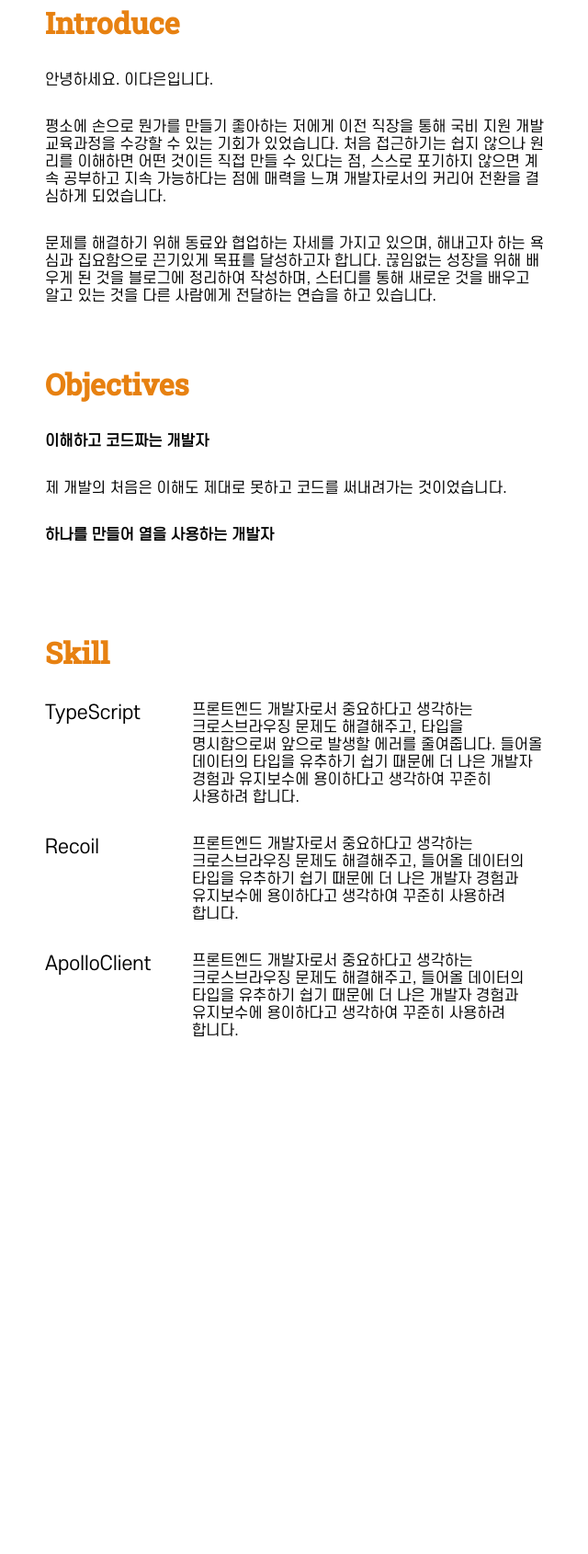
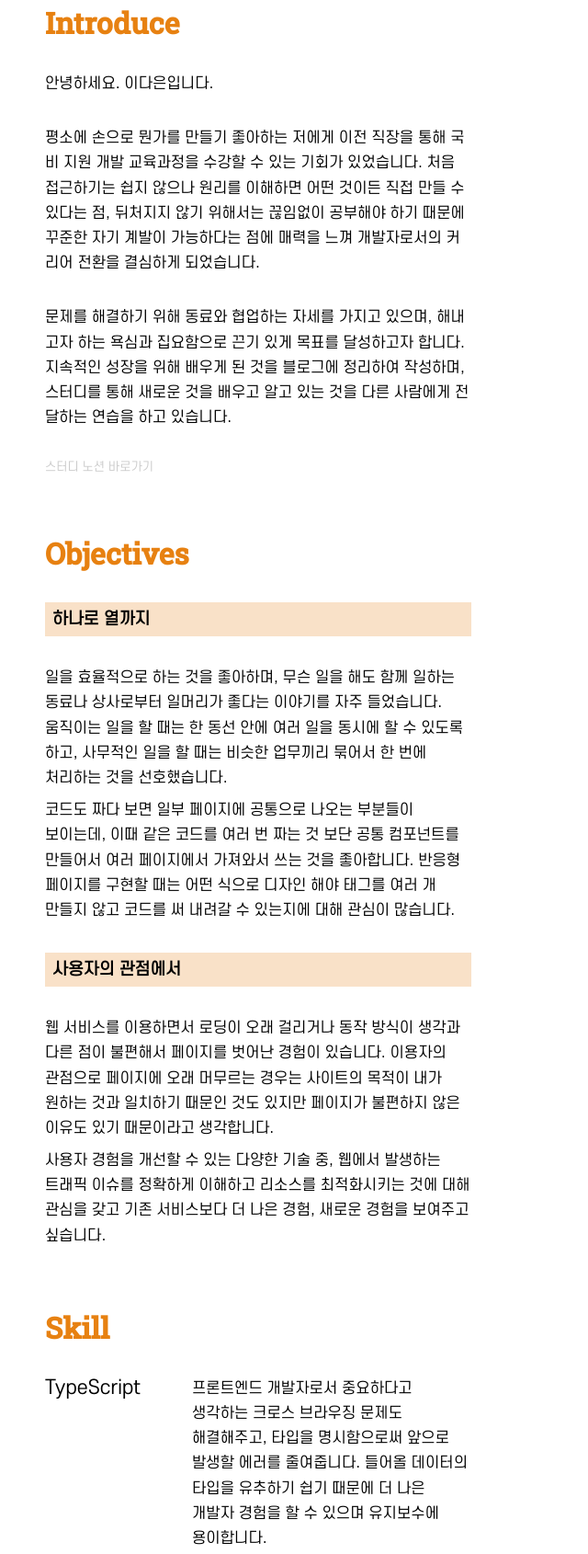
Before and after one commit to daeuneeee/daeuneeee.github.io, a plain HTML site: page resume.html in a window 1280 px wide. Shown: the part 77-1767 px from the top of the page at 92% size, without its empty margins (527-1167 px from the left). Before the commit the page ends 1320 px from the top, so only its background shows below. Drawn offline with Linux system fonts and the light colour scheme.

Commit message:
fill in contents

```diff
--- a/resume.html
+++ b/resume.html
@@ -11,30 +11,63 @@
     <div class="list-wrapper">
       <article class="contents">
         <strong class="sub-title"> Introduce </strong>
-        <section class="mini-box">안녕하세요. 이다은입니다.</section>
-        <section class="mini-box">
+        <section class="mini-contents">안녕하세요. 이다은입니다.</section>
+        <section class="mini-contents">
           평소에 손으로 뭔가를 만들기 좋아하는 저에게 이전 직장을 통해 국비 지원
           개발 교육과정을 수강할 수 있는 기회가 있었습니다. 처음 접근하기는 쉽지
-          않으나 원리를 이해하면 어떤 것이든 직접 만들 수 있다는 점, 스스로
-          포기하지 않으면 계속 공부하고 지속 가능하다는 점에 매력을 느껴
-          개발자로서의 커리어 전환을 결심하게 되었습니다.
+          않으나 원리를 이해하면 어떤 것이든 직접 만들 수 있다는 점, 뒤처지지
+          않기 위해서는 끊임없이 공부해야 하기 때문에 꾸준한 자기 계발이
+          가능하다는 점에 매력을 느껴 개발자로서의 커리어 전환을 결심하게
+          되었습니다.
         </section>
-        <section class="mini-box">
+        <section class="mini-contents">
           문제를 해결하기 위해 동료와 협업하는 자세를 가지고 있으며, 해내고자
-          하는 욕심과 집요함으로 끈기있게 목표를 달성하고자 합니다. 끊임없는
+          하는 욕심과 집요함으로 끈기 있게 목표를 달성하고자 합니다. 지속적인
           성장을 위해 배우게 된 것을 블로그에 정리하여 작성하며, 스터디를 통해
           새로운 것을 배우고 알고 있는 것을 다른 사람에게 전달하는 연습을 하고
           있습니다.
         </section>
+        <a
+          class="notice"
+          href="https://wiry-shirt-955.notion.site/Study-fdabcb7beff744d0b4f05ce63aa7c1fe"
+          target="_blank"
+          >스터디 노션 바로가기</a
+        >
       </article>
       <article class="contents">
         <strong class="sub-title"> Objectives </strong>
-        <strong>이해하고 코드짜는 개발자</strong>
-        <section class="mini-contents">
-          제 개발의 처음은 이해도 제대로 못하고 코드를 써내려가는 것이었습니다.
+        <strong class="objective-title"> 하나로 열까지 </strong>
+        <section class="mini-contents-box">
+          <p class="mini-contents">
+            일을 효율적으로 하는 것을 좋아하며, 무슨 일을 해도 함께 일하는
+            동료나 상사로부터 일머리가 좋다는 이야기를 자주 들었습니다. 움직이는
+            일을 할 때는 한 동선 안에 여러 일을 동시에 할 수 있도록 하고,
+            사무적인 일을 할 때는 비슷한 업무끼리 묶어서 한 번에 처리하는 것을
+            선호했습니다.
+          </p>
+          <p class="mini-contents">
+            코드도 짜다 보면 일부 페이지에 공통으로 나오는 부분들이 보이는데,
+            이때 같은 코드를 여러 번 짜는 것 보단 공통 컴포넌트를 만들어서 여러
+            페이지에서 가져와서 쓰는 것을 좋아합니다. 반응형 페이지를 구현할
+            때는 어떤 식으로 디자인 해야 태그를 여러 개 만들지 않고 코드를 써
+            내려갈 수 있는지에 대해 관심이 많습니다.
+          </p>
         </section>
-        <strong>하나를 만들어 열을 사용하는 개발자</strong>
-        <section class="mini-contents"></section>
+        <strong class="objective-title">사용자의 관점에서</strong>
+        <section class="mini-contents-box">
+          <p class="mini-contents">
+            웹 서비스를 이용하면서 로딩이 오래 걸리거나 동작 방식이 생각과 다른
+            점이 불편해서 페이지를 벗어난 경험이 있습니다. 이용자의 관점으로
+            페이지에 오래 머무르는 경우는 사이트의 목적이 내가 원하는 것과
+            일치하기 때문인 것도 있지만 페이지가 불편하지 않은 이유도 있기
+            때문이라고 생각합니다.
+          </p>
+          <p class="mini-contents">
+            사용자 경험을 개선할 수 있는 다양한 기술 중, 웹에서 발생하는 트래픽
+            이슈를 정확하게 이해하고 리소스를 최적화시키는 것에 대해 관심을 갖고
+            기존 서비스보다 더 나은 경험, 새로운 경험을 보여주고 싶습니다.
+          </p>
+        </section>
       </article>
       <article class="contents">
         <strong class="sub-title"> Skill </strong>
@@ -42,10 +75,10 @@
           <p class="mini-title">TypeScript</p>
           <div class="mini-contents-box">
             <p class="mini-contents">
-              프론트엔드 개발자로서 중요하다고 생각하는 크로스브라우징 문제도
+              프론트엔드 개발자로서 중요하다고 생각하는 크로스 브라우징 문제도
               해결해주고, 타입을 명시함으로써 앞으로 발생할 에러를 줄여줍니다.
-              들어올 데이터의 타입을 유추하기 쉽기 때문에 더 나은 개발자 경험과
-              유지보수에 용이하다고 생각하여 꾸준히 사용하려 합니다.
+              들어올 데이터의 타입을 유추하기 쉽기 때문에 더 나은 개발자 경험을
+              할 수 있으며 유지보수에 용이합니다.
             </p>
           </div>
         </section>
@@ -53,25 +86,36 @@
           <p class="mini-title">Recoil</p>
           <div class="mini-contents-box">
             <p class="mini-contents">
-              프론트엔드 개발자로서 중요하다고 생각하는 크로스브라우징 문제도
-              해결해주고, 들어올 데이터의 타입을 유추하기 쉽기 때문에 더 나은
-              개발자 경험과 유지보수에 용이하다고 생각하여 꾸준히 사용하려
-              합니다.
+              상태를 별도의 저장소에 보관하기 때문에 상태를 관리하는데 필요한
+              코드가 간소화되며, 상태의 일관성을 보장할 수 있습니다. 비동기 상태
+              관리를 통해 사용자 경험을 개선할 수 있습니다.
             </p>
           </div>
         </section>
         <section class="mini-box">
-          <p class="mini-title">ApolloClient</p>
+          <p class="mini-title">GraphQL</p>
           <div class="mini-contents-box">
             <p class="mini-contents">
-              프론트엔드 개발자로서 중요하다고 생각하는 크로스브라우징 문제도
-              해결해주고, 들어올 데이터의 타입을 유추하기 쉽기 때문에 더 나은
-              개발자 경험과 유지보수에 용이하다고 생각하여 꾸준히 사용하려
-              합니다.
+              필요한 데이터만 받아오기 때문에 응답 사이즈를 줄일 수 있으며,
+              타입스크립트와 함께 사용할 수 있다는 장점이 있습니다. Apollo
+              Client를 함께 사용하면 상태 관리도 가능하며, 개발자 도구에
+              추가하여 캐시에 저장된 데이터를 시각화하여 작업할 수 있습니다.
             </p>
           </div>
         </section>
       </article>
+      <article class="contents">
+        <strong class="sub-title"> Experience </strong>
+        <div class="mini-contents-box">
+          <p class="mini-contents">코드캠프 FE 09 수료 (2022.08 - 2022.11)</p>
+          <p class="mini-contents">
+            미래신용정보 영업지원팀 (2020.07 - 2022.07)
+          </p>
+          <p class="mini-contents">
+            한국영상대 스튜어디스과 졸업 (2015.03 - 2017.02)
+          </p>
+        </div>
+      </article>
     </div>
   </body>
 </html>
--- a/styles/index.css
+++ b/styles/index.css
@@ -5,6 +5,9 @@
     Oxygen, Ubuntu, Cantarell, Fira Sans, Droid Sans, Helvetica Neue, sans-serif;
 }
 
+a {
+  text-decoration: none;
+}
 @font-face {
   font-family: "Roboto slab";
   src: url("/font/RobotoSlab.ttf");
@@ -96,7 +99,8 @@
   display: flex;
   flex-direction: column;
   gap: 2rem;
-  padding: 5rem 10rem 5rem 36rem;
+  padding: 5rem 15rem 5rem 36rem;
+  animation: move 4s;
 }
 
 .sub-title {
@@ -116,11 +120,12 @@
 #resumeBtn {
   text-decoration: underline;
 }
+
 /* .animation-move {
   animation: move 4s;
-}
+} */
 
-@keyframes move {
+/* @keyframes move {
   from {
     left: 0;
     top: 0;
@@ -172,3 +177,17 @@
   color: #ccc;
   font-size: 0.8rem;
 }
+
+.mini-contents {
+  line-height: 1.7;
+}
+
+.objective-title {
+  background-color: rgba(235, 157, 74, 0.3);
+  padding: 0.5rem;
+  font-size: 1.1rem;
+}
+
+a.notice {
+  width: 8rem;
+}
```
Also changed, not shown: index.html (+2 -2 lines), portfolio.html (+16 -26 lines).
